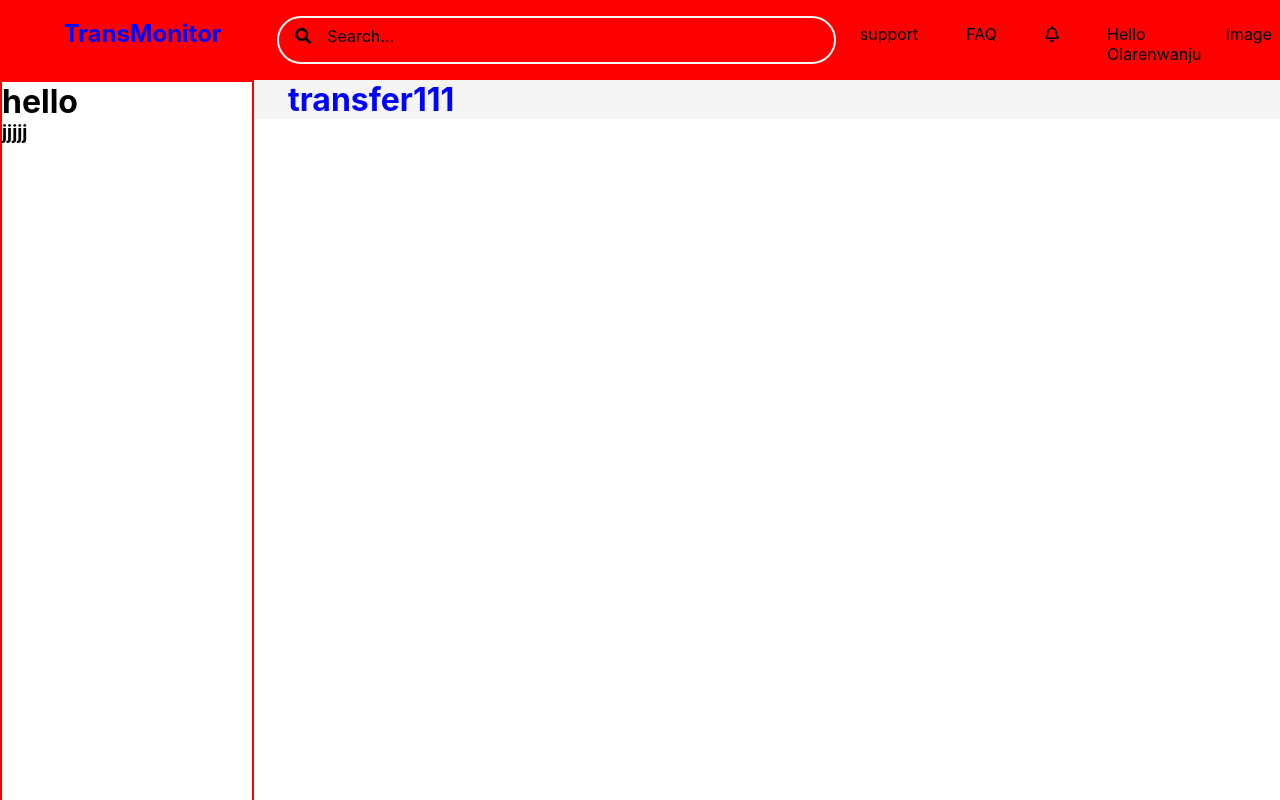
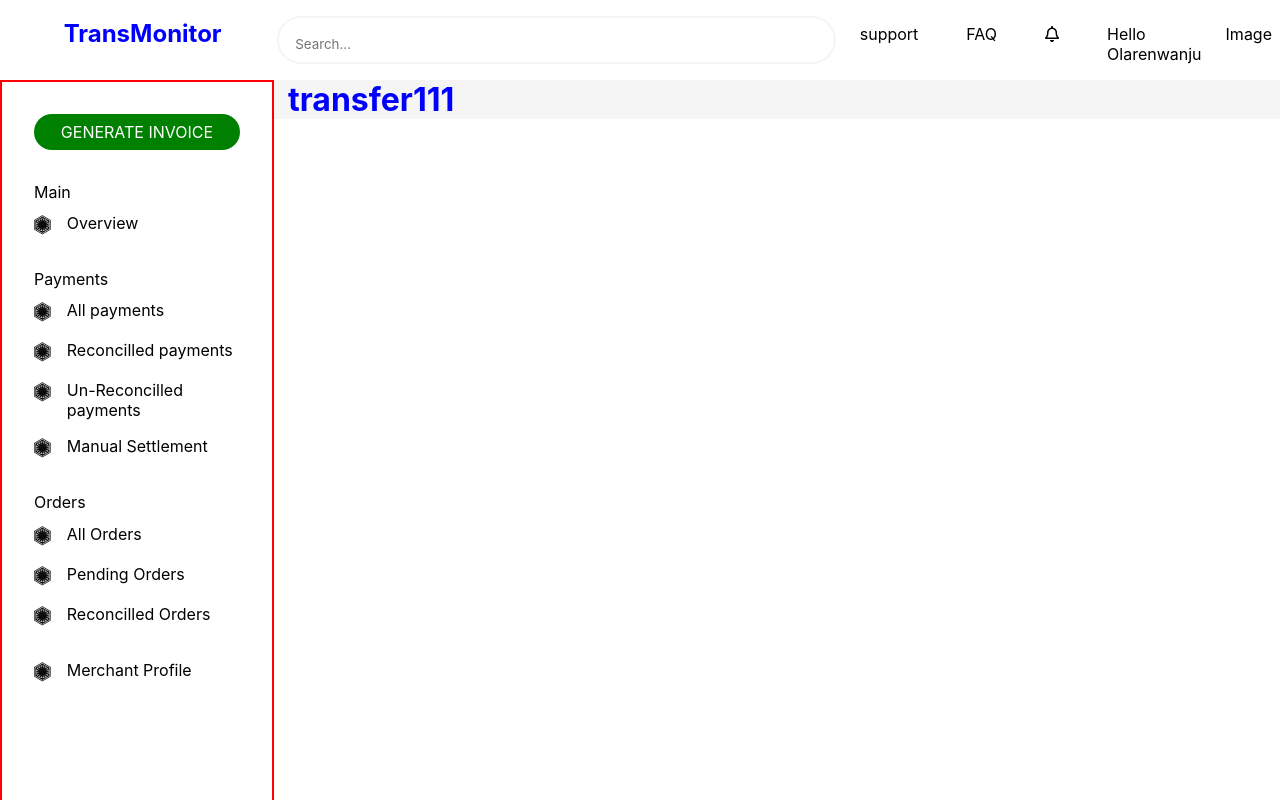
Before and after one commit to Allenkardic/Transmonitor, a React (Create React App) app: page / in a window 1280 px wide. Built offline with nearby package versions, Linux system fonts and the light colour scheme.

Commit message:
a much nearter and finer sidebar

```diff
--- a/src/components/Navbar/Navbar.js
+++ b/src/components/Navbar/Navbar.js
@@ -10,10 +10,13 @@ class Navbar extends Component {
         <div className="navbar-items">
           <h2>TransMonitor</h2>
         </div>
-        <div className="navbar-items">
-          <i class="fas fa-search" />
-          <span style={{ marginLeft: "1rem" }}>Search...</span>
-        </div>
+
+        <input
+          className="navbar-items"
+          placeholder="Search..."
+          icon="fas fa-search"
+        />
+
         <div className="navbar-items">
           <div className="navbar-items-contents">support</div>
           <div className="navbar-items-contents">FAQ</div>
--- a/src/components/Navbar/Sidebar.js
+++ b/src/components/Navbar/Sidebar.js
@@ -28,20 +28,86 @@ class Sidebar extends Component {
     return (
       <div className="sidebar">
         <div className="sidebar-des">
-          <div>
-            <h1>hello</h1>
-            <h3>jjjjj</h3>
+          <div className="sidebar-item">
+            <div className="generate-invoice">GENERATE INVOICE</div>
+            <div className="sidebar-item-content">
+              <div className="sidebar-share">Main</div>
+              <div className="sidebar-share-link">
+                <div className="sidebar-share-link-first">
+                  <i class="fab fa-first-order" />
+                </div>
+                <div>Overview</div>
+              </div>
+            </div>
+            <div className="sidebar-item-content">
+              <div className="sidebar-share">Payments</div>
+              <div className="sidebar-share-link">
+                <div className="sidebar-share-link-first">
+                  <i class="fab fa-first-order" />
+                </div>
+                <div>All payments</div>
+              </div>
+              <div className="sidebar-share-link">
+                <div className="sidebar-share-link-first">
+                  <i class="fab fa-first-order" />
+                </div>
+                <div>Reconcilled payments</div>
+              </div>
+              <div className="sidebar-share-link">
+                <div className="sidebar-share-link-first">
+                  <i class="fab fa-first-order" />
+                </div>
+                <div>Un-Reconcilled payments</div>
+              </div>
+              <div className="sidebar-share-link">
+                <div className="sidebar-share-link-first">
+                  <i class="fab fa-first-order" />
+                </div>
+                <div>Manual Settlement</div>
+              </div>
+            </div>
+            <div className="sidebar-item-content">
+              <div className="sidebar-share">Orders</div>
+              <div className="sidebar-share-link">
+                <div className="sidebar-share-link-first">
+                  <i class="fab fa-first-order" />
+                </div>
+                <div>All Orders</div>
+              </div>
+
+              <div className="sidebar-share-link">
+                <div className="sidebar-share-link-first">
+                  <i class="fab fa-first-order" />
+                </div>
+                <div>Pending Orders</div>
+              </div>
+
+              <div className="sidebar-share-link">
+                <div className="sidebar-share-link-first">
+                  <i class="fab fa-first-order" />
+                </div>
+                <div>Reconcilled Orders</div>
+              </div>
+            </div>
+            <div className="sidebar-item-content">
+              <div className="sidebar-share-link">
+                <div className="sidebar-share-link-first">
+                  <i class="fab fa-first-order" />
+                </div>
+                <div>Merchant Profile</div>
+              </div>
+            </div>
           </div>
         </div>
 
         <div className="sidebar-mob">
           <div className="sidebar-mob-item">
             {this.state.showContent ? (
-              <ul className="sidebar-item-content">
-                <li>hello</li>
-                <li>whats</li>
-                <li>jhhhh</li>
-              </ul>
+              <div className="sidebar-item-content">
+                <div>hello</div>
+                <div>whats</div>
+                <div>jhhhh</div>
+              </div>
             ) : null}
           </div>
           <div onClick={this.onToggleClick}>click</div>
--- a/src/css/Navbar.css
+++ b/src/css/Navbar.css
@@ -5,7 +5,7 @@
   display: flex;
   flex-direction: row;
   padding: 1rem 0.5rem;
-  background-color: red;
+  /* background-color: red; */
 }
 
 .navbar-items:first-child {
--- a/src/css/Sidebar.css
+++ b/src/css/Sidebar.css
@@ -4,10 +4,44 @@
   position: fixed;
   display: flex;
   flex-direction: column;
-  width: 250px;
+  width: 270px;
   height: 100%;
+  background-color: white;
   border: 2px solid red;
-  background-color: white;
+}
+
+/* .sidebar-item {
+  display: flex;
+  flex-direction: column;
+} */
+
+.generate-invoice {
+  background-color: green;
+  border-radius: 60px;
+  color: white;
+  text-align: center;
+  margin: 2rem 2rem;
+  padding: 0.5rem 1rem;
+}
+
+.sidebar-item-content {
+  margin: 0 1rem 2rem 2rem;
+}
+
+.sidebar-share {
+  margin-bottom: 0.7rem;
+}
+
+.sidebar-share-link {
+  display: flex;
+  flex-direction: row;
+  margin-bottom: 1rem;
+}
+
+.sidebar-share-link-first {
+  margin-right: 1rem;
+  color: rgb(10, 10, 10);
+  font-size: 1.2em;
 }
 
 .sidebar-mob {
```
